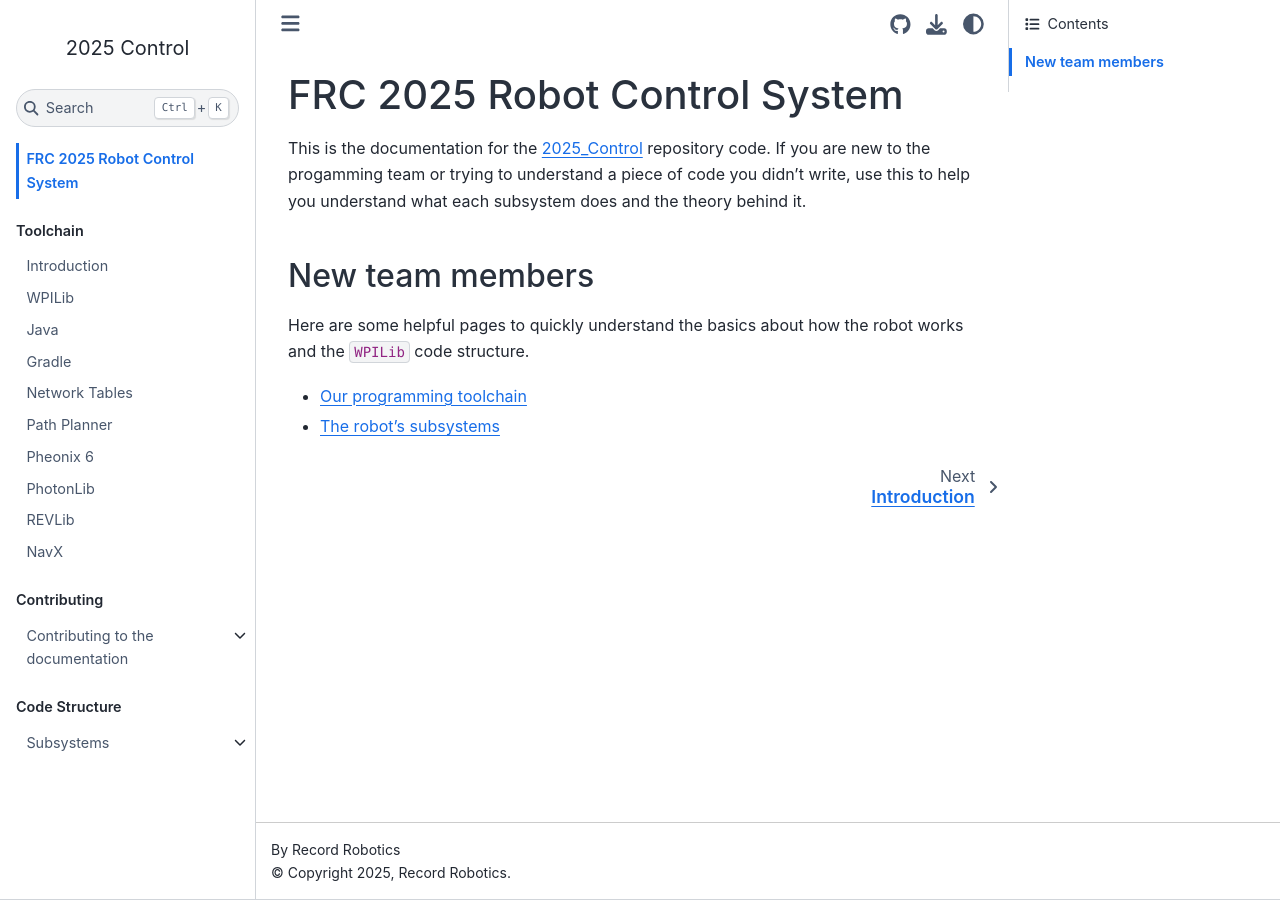
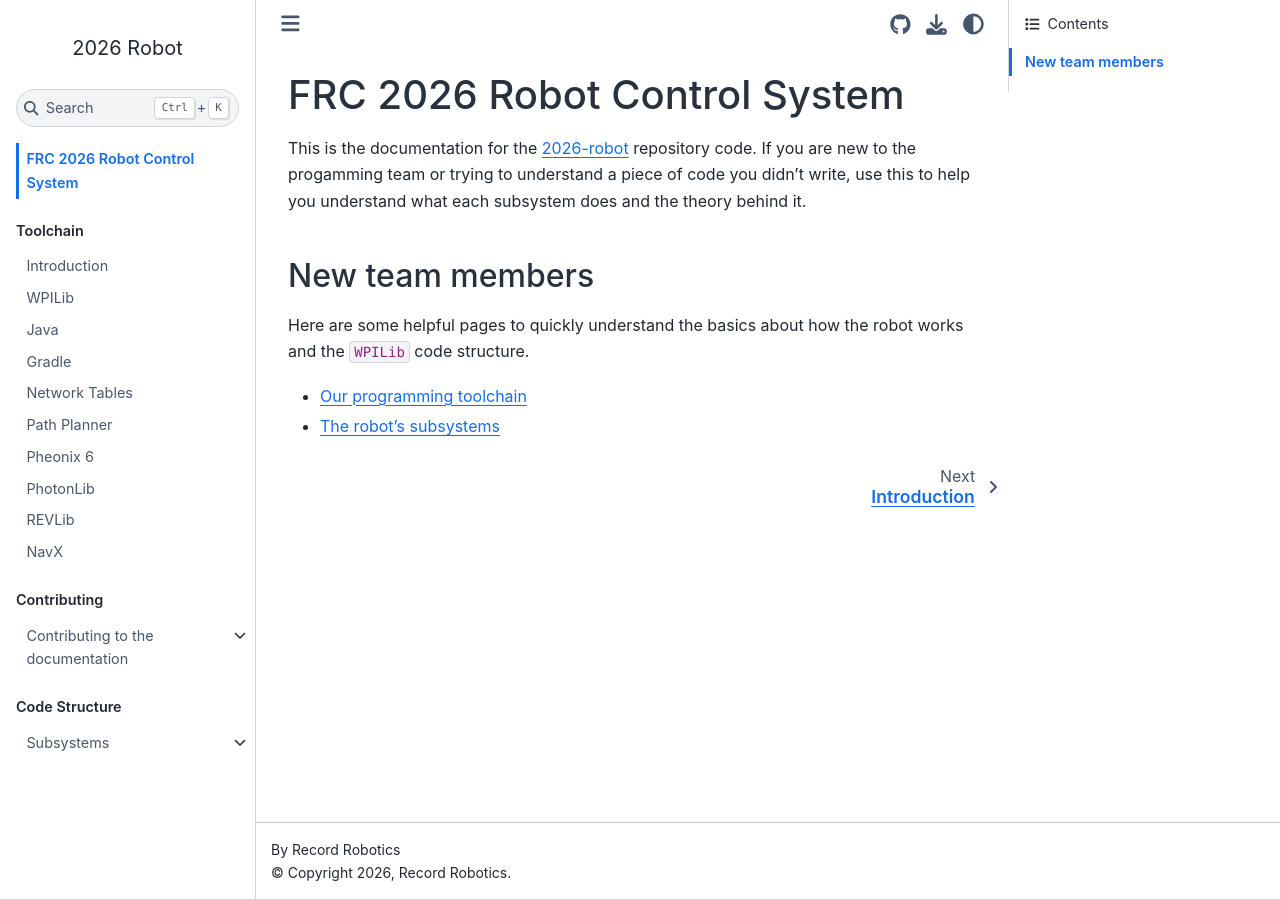
Before and after one commit to recordrobotics/2026-robot, a Sphinx documentation site: the page built from docs/source/index.rst, in a window 1280 px wide. Built offline with Sphinx 7.4.7 and the Sphinx Book theme 1.1.4, drawn with Linux system fonts in a browser that asks for light colours.

Commit message:
Update docs

```diff
--- a/docs/source/conf.py
+++ b/docs/source/conf.py
@@ -2,8 +2,8 @@
 
 # -- Project information
 
-project = "2025 Control"
-copyright = "2025, Record Robotics"
+project = "2026 Robot"
+copyright = "2026, Record Robotics"
 author = "Record Robotics"
 
 release = "1.0"
@@ -33,7 +33,7 @@ templates_path = ["_templates"]
 html_theme = "sphinx_book_theme"
 
 html_theme_options = {
-    "repository_url": "https://github.com/recordrobotics/2025_Control",
+    "repository_url": "https://github.com/recordrobotics/2026-robot",
     "use_repository_button": True,
     "home_page_in_toc": True,
     "path_to_docs": "docs/source/",
@@ -43,7 +43,7 @@ html_theme_options = {
     "use_fullscreen_button": False,
 }
 
-html_title = "2025 Control"
+html_title = "2026 Robot"
 
 # -- Options for EPUB output
 epub_show_urls = "footnote"
--- a/docs/source/index.rst
+++ b/docs/source/index.rst
@@ -1,7 +1,7 @@
-FRC 2025 Robot Control System
+FRC 2026 Robot Control System
 =============================
 
-This is the documentation for the `2025_Control <https://github.com/recordrobotics/2025_Control>`__
+This is the documentation for the `2026-robot <https://github.com/recordrobotics/2026-robot>`__
 repository code. If you are new to the progamming team or trying to understand
 a piece of code you didn't write, use this to help you understand what each subsystem does
 and the theory behind it.
```
